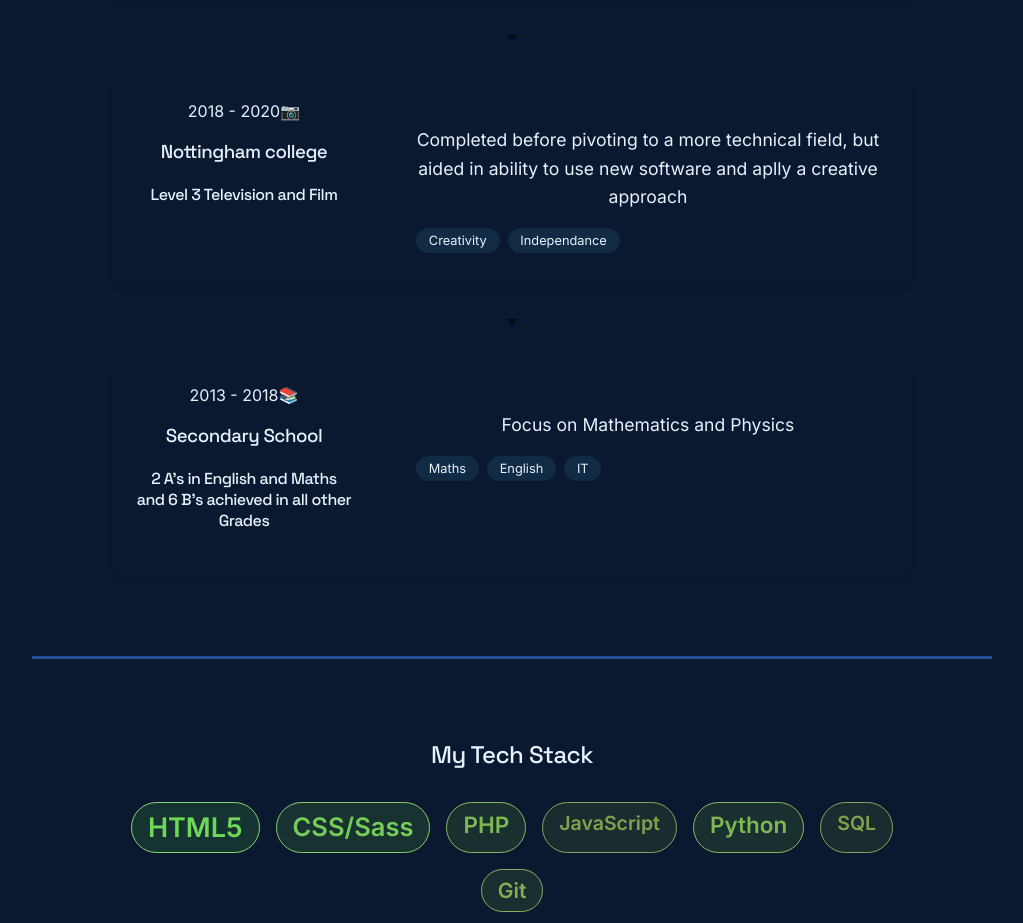
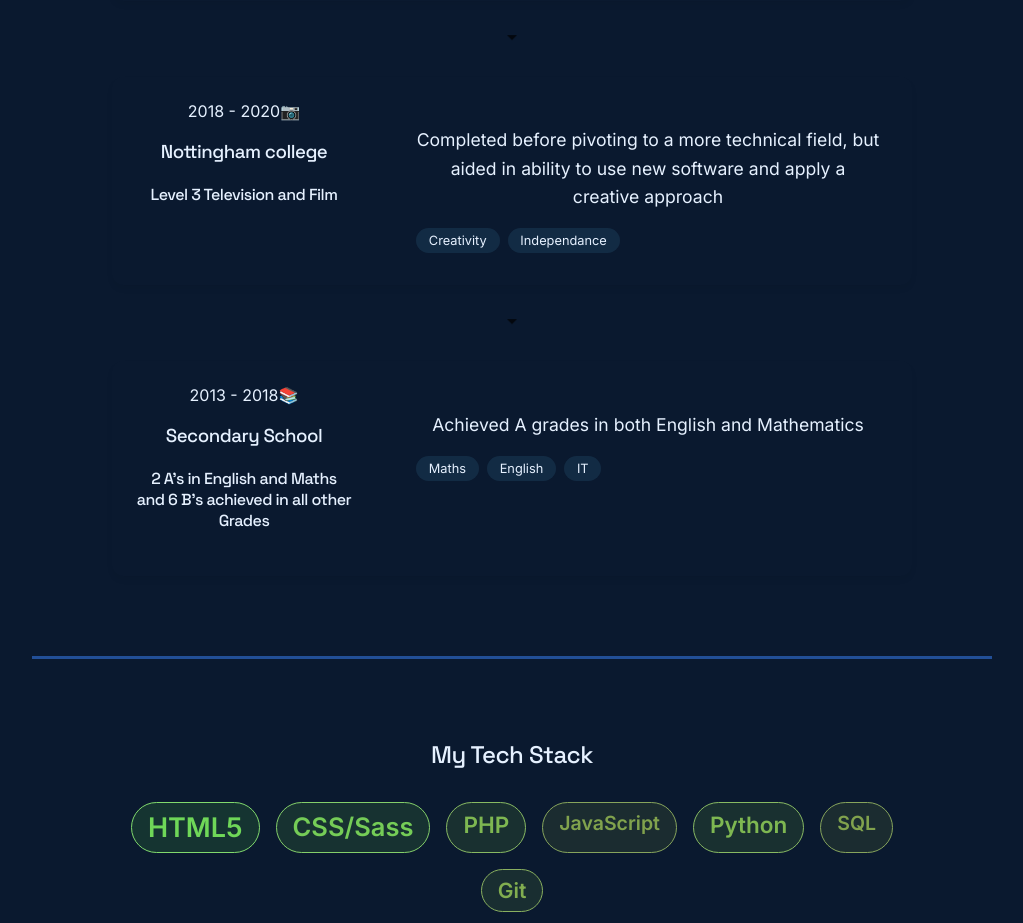
Before and after one commit to Jbreets/react-portfolio, a React (Create React App) app: page / in a window 1280 px wide. Shown: the part 1040-1963 px from the top of the page, without its empty margins (128-1151 px from the left). Built offline with nearby package versions, Linux system fonts and the light colour scheme.

Commit message:
updating education

```diff
--- a/src/components/EducationTimeline/index.js
+++ b/src/components/EducationTimeline/index.js
@@ -28,7 +28,7 @@ const EducationTimeline = () => {
       year: "2018 - 2020",
       institution: "Nottingham college",
       degree: "Level 3 Television and Film",
-      description: "Completed before pivoting to a more technical field, but aided in ability to use new software and aplly a creative approach",
+      description: "Completed before pivoting to a more technical field, but aided in ability to use new software and apply a creative approach",
       icon: "📷",
       skills: ["Creativity", "Independance"],
       logo: ""
@@ -38,7 +38,7 @@ const EducationTimeline = () => {
       year: "2013 - 2018",
       institution: "Secondary School",
       degree: "2 A's in English and Maths and 6 B's achieved in all other Grades",
-      description: "Focus on Mathematics and Physics",
+      description: "Achieved A grades in both English and Mathematics",
       icon: "📚",
       skills: ["Maths", "English", "IT"],
       logo: ""
```
Also changed, not shown: 1 other file (tests, documents, lock files or other folders).
